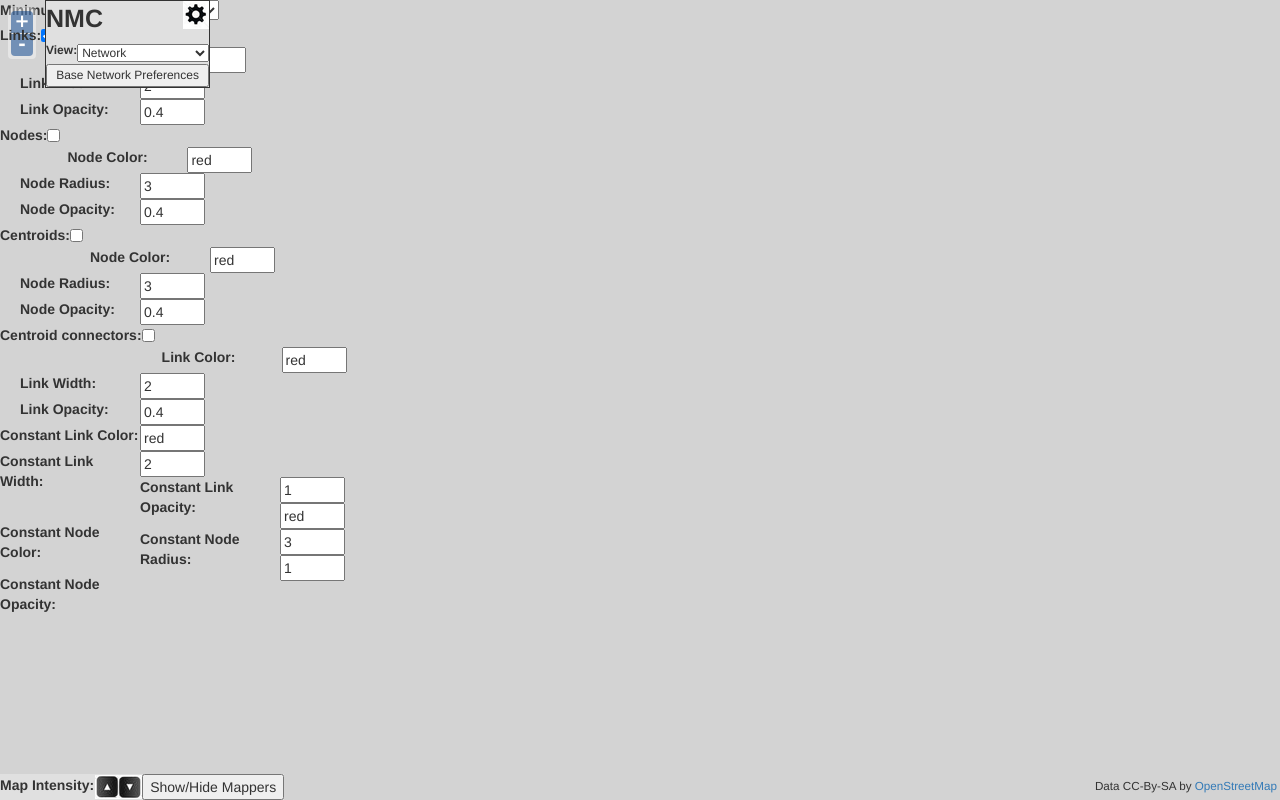
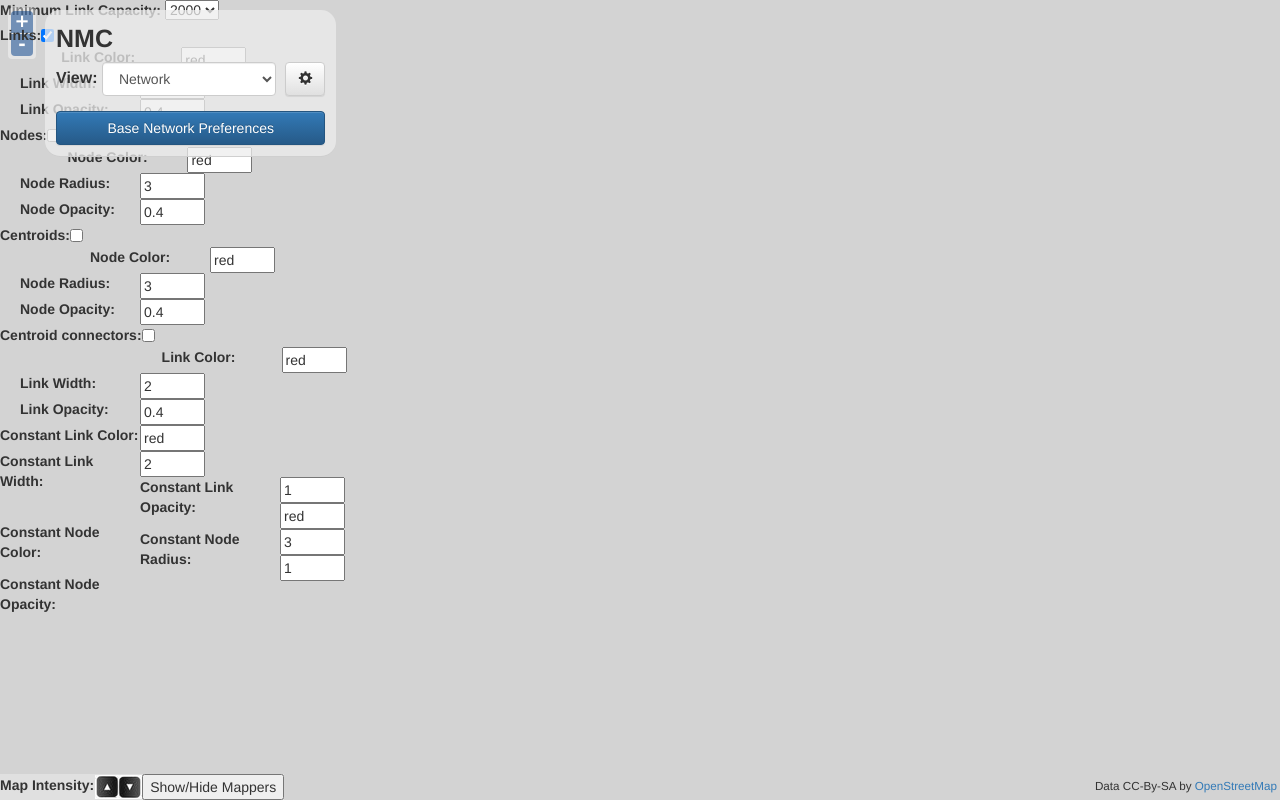
Before and after one commit to GregAbram/NMC-CTR-Vis, a Django app: template visualizer/templates/visualize.html in a window 1280 px wide. Run offline with Django 3.2, Linux system fonts and the light colour scheme; the template is opened without the code that fills it, so the values that code supplies are empty; parts of the project's set-up code (start-up, migrations or seed data) failed here and were passed over; some libraries are stand-ins or nearby versions.

Commit message:
Added some styling to the viztool control panel

```diff
--- a/visualizer/templates/visualize.html
+++ b/visualizer/templates/visualize.html
@@ -41,9 +41,13 @@ var close_png         = "{{ STATIC_URL }}img/close.png";
 </script>
 
 <style type="text/css">
-.control_panel {
-    font-size: 12px;
-    border: 1px solid;
+
+	.panel {
+            background: rgba(237, 237, 237, 0.75);
+            padding:10px;
+            border-radius: 15px;
+            font-size: 12pt;
+            box-shadow:0 1px 0 #cfcfcf;
 	}
 
 .view_options_pane {
@@ -72,20 +76,19 @@ var close_png         = "{{ STATIC_URL }}img/close.png";
 <body id="main_container" style=" min-width: 1200px" onload=resize_app() onresize=resize_app()>
 <div id=spinner_container><img id=spinner src="{{ STATIC_URL }}img/spinner_large.gif"></div>
 
-<div class=control_panel id=control_div style="position: absolute; top: 0px; left: 45px; z-index: 2001; background-color:#e0e0e0" >
+<div class="panel" id=control_div style="position: absolute; top: 10px; left: 45px; z-index: 2001;" >
 	<table style="float: left; position: relative">
 		<tr>
 			<td colspan=2>
-				<label style="font-size: 25px; background-color:#e0e0e0">NMC</label>
-				<input style="float: right" type="image"  src="{{ STATIC_URL }}img/control_panel_button.png" onclick="toggle_visibility('view_options')">
+				<label style="font-size: 25px;">NMC</label>
 			</td>
 		</tr>
 		<tr>
 			<td>
-				<label>View:</label>
-			</td>
-			<td>
-				<select id=view_type style="clear: both" onchange="set_visible('view_options'); new_view_type(value)">
+				<form>
+					<div class="form-group form-inline">
+						<label for="view_type" >View:</label>
+						<select id="view_type" class="form-control" style="clear: both" onchange="set_visible('view_options'); new_view_type(value)">
 							<option value=network selected>Network</option>
 							<option value=network_data>Network Data</option>
 							<option value=linkpaths>Selected Link Paths</option>
@@ -97,11 +100,12 @@ var close_png         = "{{ STATIC_URL }}img/close.png";
 							<option value=transitOD>TransitOD</option>
 							<option value=debug>Debug</option>
 						</select>
-			</td>
-		</tr>
-		<tr>
-			<td colspan=2>
-				<input style="width: 100%" type=button value='Base Network Preferences' onclick=$("#underlayer_preferences").dialog("open")><br>
+						<a href="javascript:void(0)" onclick="toggle_visibility('view_options')" class="btn btn-default btn-large" style="margin-left:5px;">
+							<i class="glyphicon glyphicon-cog"></i>
+						</a>
+					</div>
+					<button type="button" class="btn btn-primary" style="width: 100%" onclick=$("#underlayer_preferences").dialog("open")>Base Network Preferences</button>
+				</form>
 			</td>
 		</tr>
 	</table>
```
Lines whose indentation alone changed are shown as unchanged.
